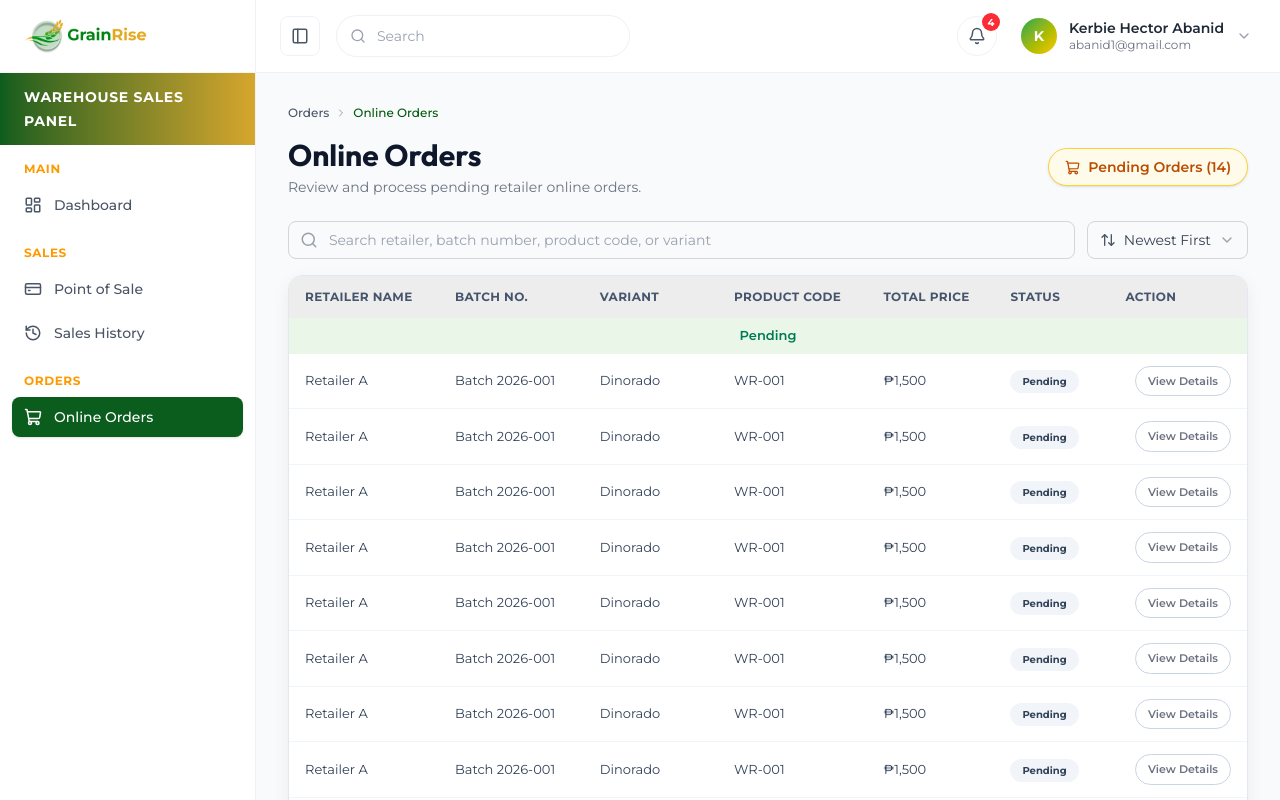
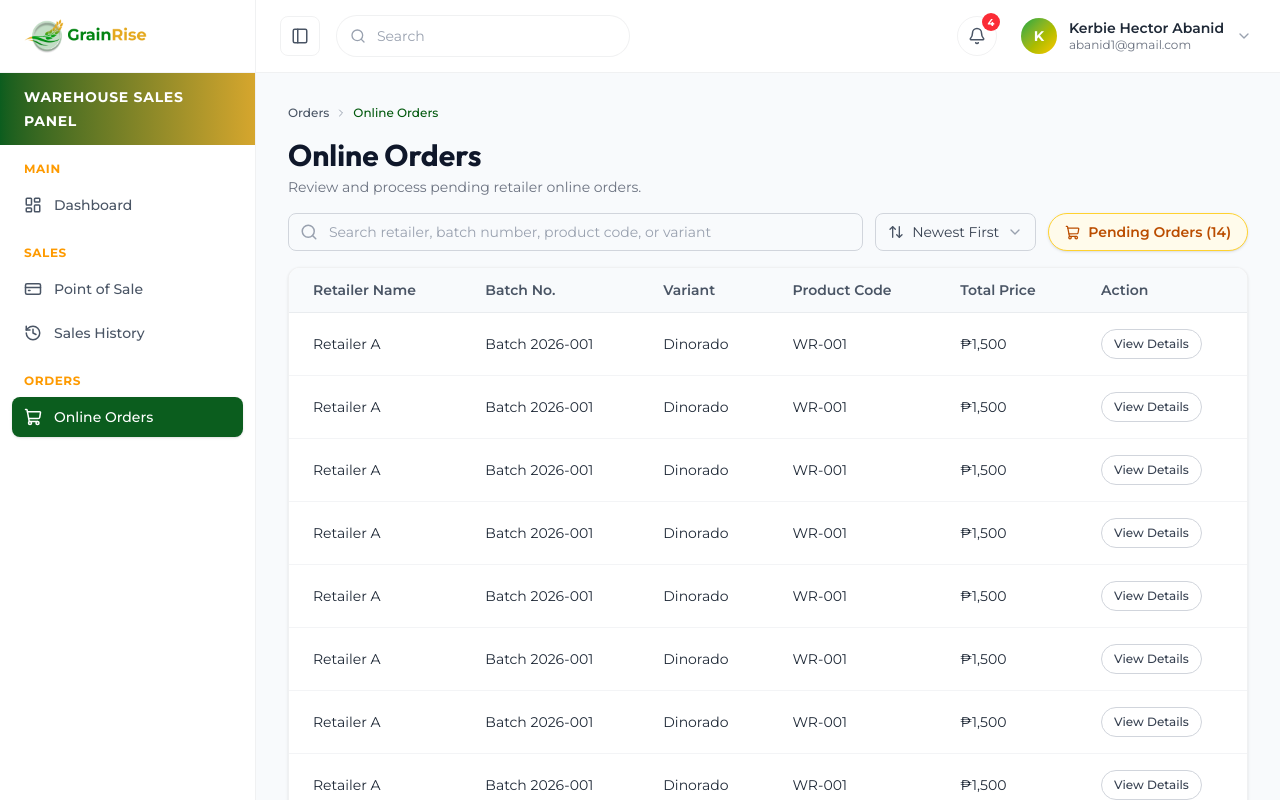
Before and after one commit to heyyyyyy232323/Grainrise-capstone, a React (Vite) app in the folder web-frontend/: page /warehouse-sales/online-orders in a window 1280 px wide. Built offline with nearby package versions, Linux system fonts and the light colour scheme.

Commit message:
feat: refactor WarehouseOnlineOrders component to simplify order filtering and enhance UI

```diff
--- a/web-frontend/src/Users/WarehouseAccounts/WarehouseSales/WarehouseOnlineOrders.jsx
+++ b/web-frontend/src/Users/WarehouseAccounts/WarehouseSales/WarehouseOnlineOrders.jsx
@@ -3,7 +3,6 @@ import { ShoppingCart } from "lucide-react";
 import Breadcrumbs from "../../../Components/Minor-Components/Breadcrumbs";
 import SearchFilter from "../../../Components/Minor-Components/SearchFilter";
 import SortByDropdown from "../../../Components/Minor-Components/SortByDropdown";
-import SectionedTableCard from "../../../Components/Minor-Components/SectionedTableCard";
 
 // ─── Constants ───────────────────────────────────────────────────────────────
 
@@ -20,7 +19,6 @@ const COLUMNS = [
   { key: "variant",      label: "Variant"       },
   { key: "productCode",  label: "Product Code"  },
   { key: "totalPrice",   label: "Total Price"   },
-  { key: "status",       label: "Status"        },
   { key: "action",       label: "Action"        },
 ];
 
@@ -34,32 +32,6 @@ const PENDING_ORDERS = Array.from({ length: 14 }, (_, i) => ({
   status:       "pending",
 }));
 
-const APPROVED_ORDERS = Array.from({ length: 6 }, (_, i) => ({
-  id:           `approved-${i + 1}`,
-  retailerName: "Retailer B",
-  batchNo:      "Batch 2026-002",
-  variant:      "Sinandomeng",
-  productCode:  "WR-002",
-  totalPrice:   "₱2,200",
-  status:       "approved",
-}));
-
-const DECLINED_ORDERS = Array.from({ length: 4 }, (_, i) => ({
-  id:           `declined-${i + 1}`,
-  retailerName: "Retailer C",
-  batchNo:      "Batch 2026-003",
-  variant:      "Dinorado",
-  productCode:  "WR-003",
-  totalPrice:   "₱900",
-  status:       "declined",
-}));
-
-const ALL_SECTIONS = [
-  { label: "Pending",  rows: PENDING_ORDERS  },
-  { label: "Approved", rows: APPROVED_ORDERS },
-  { label: "Declined", rows: DECLINED_ORDERS },
-];
-
 const ITEMS_PER_PAGE = 10;
 
 // ─── Component ───────────────────────────────────────────────────────────────
@@ -69,12 +41,8 @@ const WarehouseOnlineOrders = () => {
   const [sortBy,      setSortBy     ] = useState("date-desc");
   const [currentPage, setCurrentPage] = useState(1);
 
-  const pendingCount = PENDING_ORDERS.length;
-
-  // Filter rows across all sections
-  const filteredSections = ALL_SECTIONS.map((section) => ({
-    ...section,
-    rows: section.rows.filter((row) => {
+  // Filter rows
+  const filteredRows = PENDING_ORDERS.filter((row) => {
     if (!searchQuery) return true;
     const q = searchQuery.toLowerCase();
     return (
@@ -83,11 +51,20 @@ const WarehouseOnlineOrders = () => {
       row.variant.toLowerCase().includes(q)      ||
       row.productCode.toLowerCase().includes(q)
     );
-    }),
-  })).filter((section) => section.rows.length > 0);
+  });
 
-  const totalRows  = filteredSections.reduce((n, s) => n + s.rows.length, 0);
-  const totalPages = Math.max(1, Math.ceil(totalRows / ITEMS_PER_PAGE));
+  const pendingCount = PENDING_ORDERS.length;
+  const totalRows     = filteredRows.length;
+  const totalPages    = Math.max(1, Math.ceil(totalRows / ITEMS_PER_PAGE));
+
+  const startIdx    = (currentPage - 1) * ITEMS_PER_PAGE;
+  const endIdx       = Math.min(startIdx + ITEMS_PER_PAGE, totalRows);
+  const visibleRows  = filteredRows.slice(startIdx, endIdx);
+
+  const handleSearch = (val) => {
+    setSearchQuery(val);
+    setCurrentPage(1);
+  };
 
   return (
     <>
@@ -100,7 +77,7 @@ const WarehouseOnlineOrders = () => {
       />
 
       {/* Page header */}
-      <div className="flex flex-col sm:flex-row sm:items-center sm:justify-between gap-3 mb-6">
+      <div className="flex flex-col sm:flex-row sm:items-center sm:justify-between gap-3 mb-4">
         <div>
           <h1 className="text-2xl md:text-3xl font-bold text-gray-900">
             Online Orders
@@ -109,21 +86,13 @@ const WarehouseOnlineOrders = () => {
             Review and process pending retailer online orders.
           </p>
         </div>
-
-        {/* Pending badge */}
-        {pendingCount > 0 && (
-          <div className="inline-flex items-center gap-2 self-start sm:self-auto rounded-full bg-amber-50 border border-amber-300 px-4 py-2 text-sm font-semibold text-amber-700 shadow-sm">
-            <ShoppingCart size={15} className="shrink-0" />
-            Pending Orders ({pendingCount})
-          </div>
-        )}
       </div>
 
       {/* Filter row */}
       <div className="flex flex-wrap items-center gap-3 mb-4">
         <div className="flex-1 min-w-[220px]">
           <SearchFilter
-            onSearch={(val) => { setSearchQuery(val); setCurrentPage(1); }}
+            onSearch={handleSearch}
             placeholder="Search retailer, batch number, product code, or variant"
           />
         </div>
@@ -132,19 +101,106 @@ const WarehouseOnlineOrders = () => {
           onChange={setSortBy}
           options={SORT_OPTIONS}
         />
+
+        {/* Pending badge */}
+        {pendingCount > 0 && (
+          <div className="ml-auto inline-flex items-center gap-2 rounded-full bg-amber-50 border border-amber-300 px-4 py-2 text-sm font-semibold text-amber-700 shadow-sm">
+            <ShoppingCart size={15} className="shrink-0" />
+            Pending Orders ({pendingCount})
+          </div>
+        )}
       </div>
 
       {/* Orders table */}
-      <SectionedTableCard
-        columns={COLUMNS}
-        sections={filteredSections}
-        currentPage={currentPage}
-        totalPages={totalPages}
-        onPageChange={setCurrentPage}
-        onViewDetails={(row) => console.log("View order:", row)}
-        viewDetailsLabel="View Details"
-        footerLabel={`Showing 1–${Math.min(ITEMS_PER_PAGE, totalRows)} of ${totalRows} pending orders`}
-      />
+      <div className="rounded-xl border border-gray-200 bg-white shadow-sm overflow-hidden">
+        <div className="overflow-x-auto">
+          <table className="w-full text-sm text-left">
+            <thead>
+              <tr className="bg-gray-50 border-b border-gray-200">
+                {COLUMNS.map((col) => (
+                  <th
+                    key={col.key}
+                    className="px-6 py-3 font-semibold text-gray-600 whitespace-nowrap"
+                  >
+                    {col.label}
+                  </th>
+                ))}
+              </tr>
+            </thead>
+            <tbody>
+              {visibleRows.map((row) => (
+                <tr
+                  key={row.id}
+                  className="border-b border-gray-100 last:border-0 hover:bg-gray-50"
+                >
+                  <td className="px-6 py-4 text-gray-800">{row.retailerName}</td>
+                  <td className="px-6 py-4 text-gray-800">{row.batchNo}</td>
+                  <td className="px-6 py-4 text-gray-800">{row.variant}</td>
+                  <td className="px-6 py-4 text-gray-800">{row.productCode}</td>
+                  <td className="px-6 py-4 text-gray-800">{row.totalPrice}</td>
+                  <td className="px-6 py-4">
+                    <button
+                      onClick={() => console.log("View order:", row)}
+                      className="rounded-full border border-gray-300 px-3 py-1.5 text-xs font-medium text-gray-700 hover:bg-gray-100"
+                    >
+                      View Details
+                    </button>
+                  </td>
+                </tr>
+              ))}
+              {visibleRows.length === 0 && (
+                <tr>
+                  <td
+                    colSpan={COLUMNS.length}
+                    className="px-6 py-10 text-center text-gray-400"
+                  >
+                    No pending orders found.
+                  </td>
+                </tr>
+              )}
+            </tbody>
+          </table>
+        </div>
+
+        {/* Footer / pagination */}
+        <div className="flex flex-col sm:flex-row sm:items-center sm:justify-between gap-2 px-6 py-3 border-t border-gray-100 bg-white">
+          <p className="text-sm text-gray-500">
+            Showing {totalRows === 0 ? 0 : startIdx + 1}–{endIdx} of {totalRows} pending orders
+          </p>
+
+          <div className="flex items-center gap-1">
+            <button
+              onClick={() => setCurrentPage((p) => Math.max(1, p - 1))}
+              disabled={currentPage === 1}
+              className="px-3 py-1.5 text-sm rounded-md text-gray-500 disabled:text-gray-300 hover:bg-gray-100 disabled:hover:bg-transparent"
+            >
+              Previous
+            </button>
+
+            {Array.from({ length: totalPages }, (_, i) => i + 1).map((page) => (
+              <button
+                key={page}
+                onClick={() => setCurrentPage(page)}
+                className={`h-8 w-8 text-sm rounded-md ${
+                  page === currentPage
+                    ? "bg-green-700 text-white font-semibold"
+                    : "text-gray-600 hover:bg-gray-100"
+                }`}
+              >
+                {page}
+              </button>
+            ))}
+
+            <button
+              onClick={() => setCurrentPage((p) => Math.min(totalPages, p + 1))}
+              disabled={currentPage === totalPages}
+              className="px-3 py-1.5 text-sm rounded-md text-gray-500 disabled:text-gray-300 hover:bg-gray-100 disabled:hover:bg-transparent"
+            >
+              Next
+            </button>
+          </div>
+        </div>
+      </div>
     </>
   );
 };
```
Lines whose indentation alone changed are shown as unchanged.
